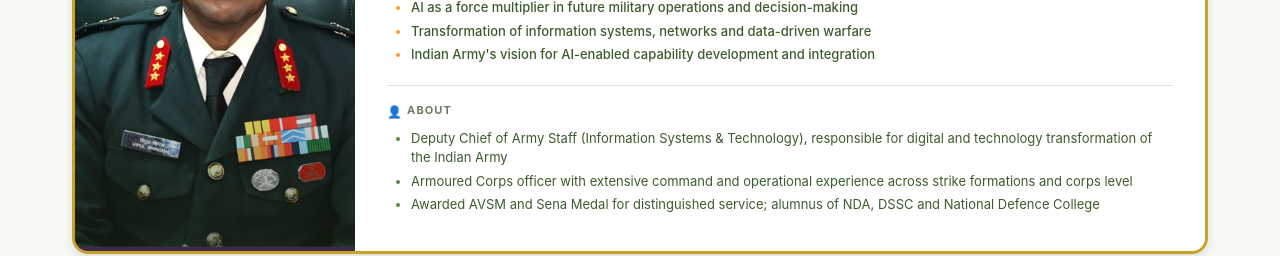
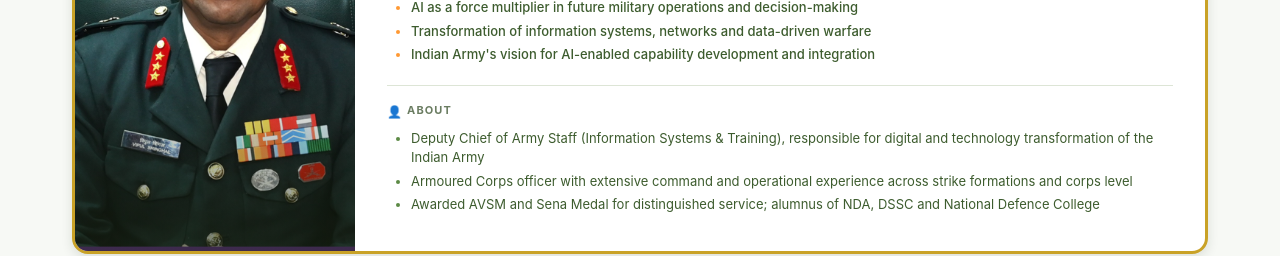
Before and after one commit to Eswar-git1/ai_summit_invite, a Next.js app: page /panelists in a window 1280 px wide. Shown: the part 980-1236 px from the top of the page. Built offline with nearby package versions, Linux system fonts and the light colour scheme; no server answers.

Commit message:
Rectified spelling missing mistake of IS&T

```diff
--- a/package.json
+++ b/package.json
@@ -20,6 +20,6 @@
     "@types/react-dom": "^19",
     "eslint": "^9",
     "eslint-config-next": "16.1.6",
-    "typescript": "^5"
+    "typescript": "5.9.3"
   }
 }
--- a/src/app/panelists/page.tsx
+++ b/src/app/panelists/page.tsx
@@ -27,7 +27,7 @@ const keynote = {
         "Indian Army's vision for AI-enabled capability development and integration",
     ],
     about: [
-        "Deputy Chief of Army Staff (Information Systems & Technology), responsible for digital and technology transformation of the Indian Army",
+        "Deputy Chief of Army Staff (Information Systems & Training), responsible for digital and technology transformation of the Indian Army",
         "Armoured Corps officer with extensive command and operational experience across strike formations and corps level",
         "Awarded AVSM and Sena Medal for distinguished service; alumnus of NDA, DSSC and National Defence College",
     ],
```
Also changed, not shown: 1 other file (tests, documents, lock files or other folders).
